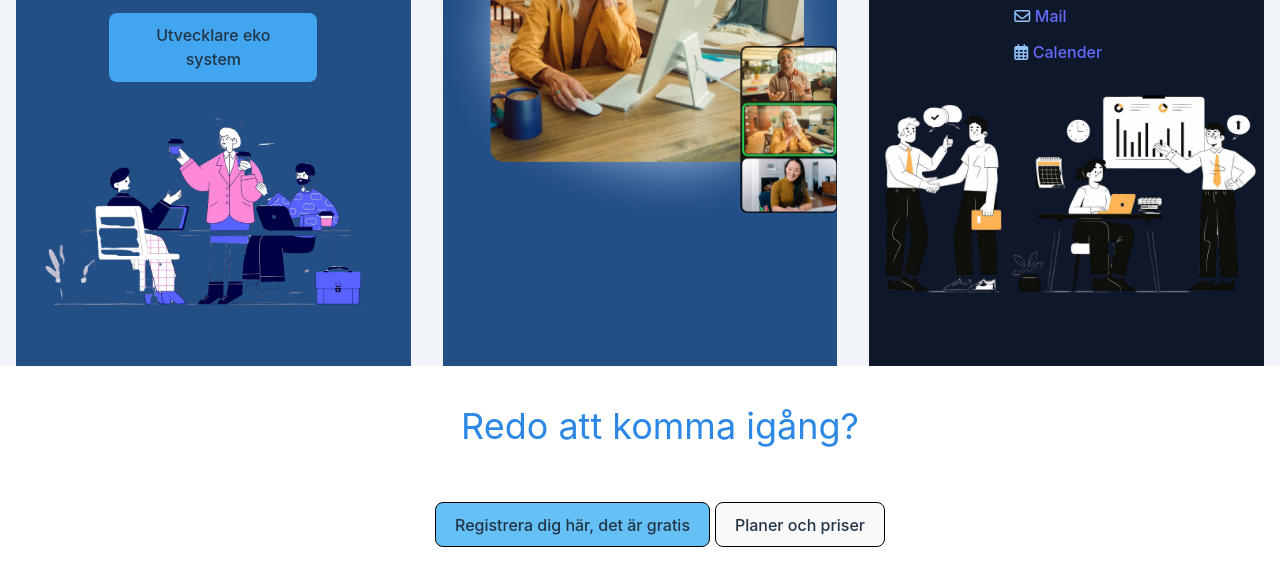
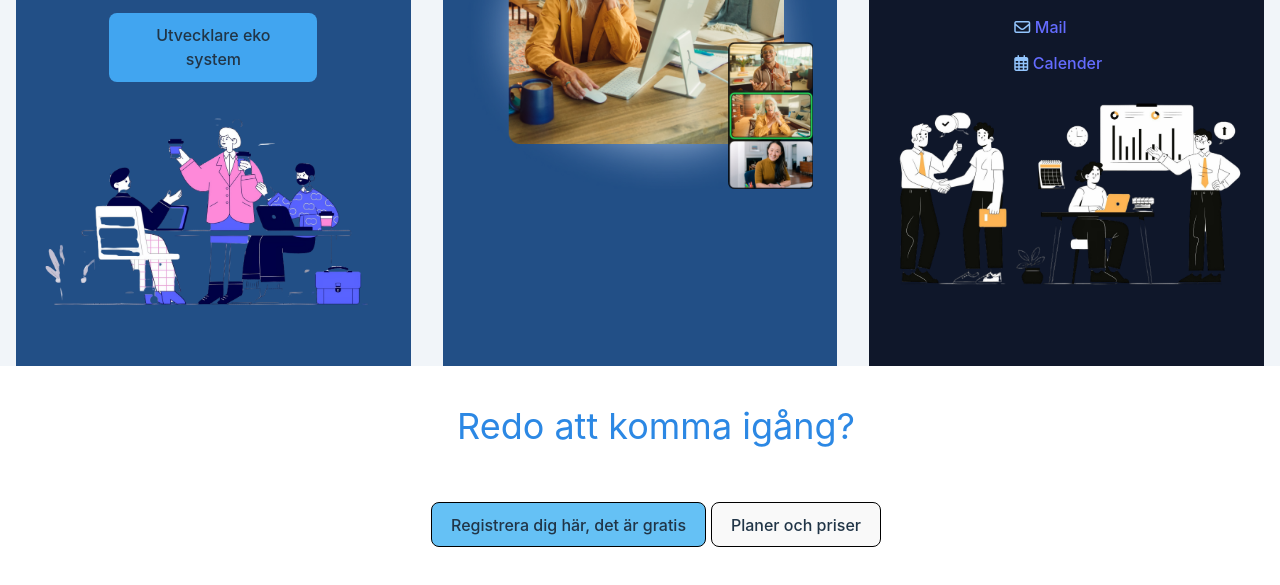
Before and after one commit to juliberglund/zoom, a website built with Vite: page index.html in a window 1280 px wide. Shown: the part 1575-2160 px from the top of the page. Built offline with nearby package versions, Linux system fonts and the light colour scheme.

Commit message:
added padding

```diff
--- a/index.html
+++ b/index.html
@@ -286,12 +286,14 @@
         </section>
         <!-- Section 2 -->
         <section
-          class="bg-costom-blue900 flex flex-col justify-center items-center"
+          class="bg-costom-blue900 flex flex-col justify-center items-center px-6"
         >
           <img src="/img/zoomWorkplace.png" alt="" />
         </section>
         <!-- Section 3 -->
-        <section class="bg-slate-900 flex flex-col justify-center items-center">
+        <section
+          class="bg-slate-900 flex flex-col justify-center items-center px-4"
+        >
           <h2 class="text-white text-4xl font-extrabold">
             <span class="text-blue-400 animate-pulse">Zoom</span>Workplace
           </h2>
@@ -327,7 +329,7 @@
         </section>
       </div>
       <footer class="py-10 pt-10 bg-white">
-        <div class="flex flex-col justify-center items-center ml-10">
+        <div class="flex flex-col justify-center items-center ml-8">
           <h2 class="text-costom-blue600 text-4xl">Redo att komma igång?</h2>
           <div class="py-10 space-y-4 justify-center items-center">
             <button class="bg-costom-blue400 text-center border-black">
```
